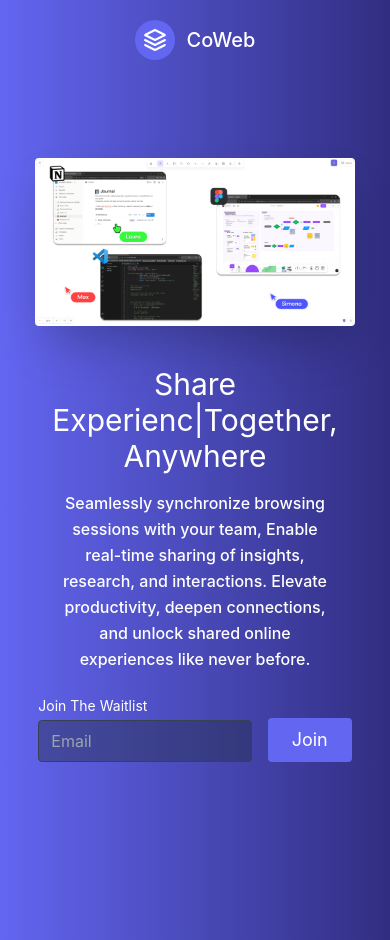
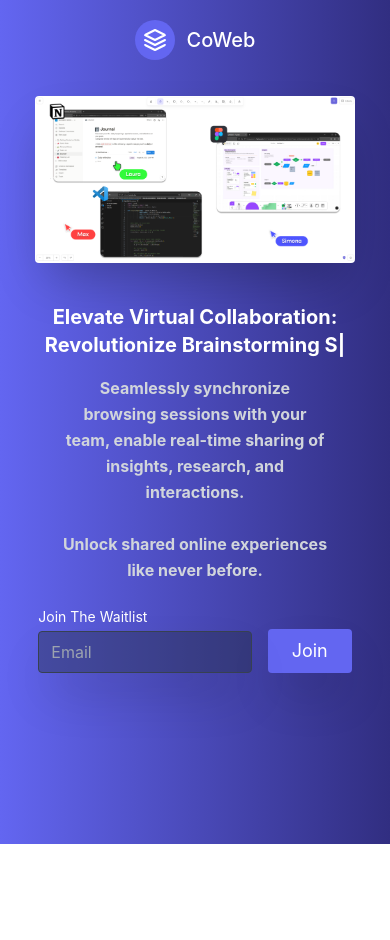
Before and after one commit to peps212/CoWeb, a Next.js app: page / in a window 390 px wide. After the commit the page ends 844 px from the top, so only its background shows below. Built offline with nearby package versions, Linux system fonts and the light colour scheme.

Commit message:
responsive design

```diff
--- a/pages/components/form.js
+++ b/pages/components/form.js
@@ -53,9 +53,9 @@
     <form onSubmit={handleFormSubmit} class="flex w-full justify-center items-end py-3" >
         <div class="relative mr-4 2xl:w-6/12 xl:w-7/12 lg:w-8/12 md:w-7/12 sm:w-7/12 mobile:w-8/12 text-left">
           <label for="hero-field" class="leading-7 text-sm text-white">Join The Waitlist</label>
-          <input type="email" value={emailInput} onChange={(e) => {setEmailInput(e.target.value)}} id="hero-field" placeholder="Email" name="hero-field" class="w-full bg-gray-800 rounded border bg-opacity-40 border-gray-700 focus:ring-2 focus:ring-indigo-900 focus:bg-transparent focus:border-indigo-500 text-base outline-none text-gray-100 py-1 px-3 leading-8 transition-colors duration-200 ease-in-out"/>
+          <input type="email" value={emailInput} onChange={(e) => {setEmailInput(e.target.value)}} id="hero-field" placeholder="Email" name="hero-field" class="w-full bg-gray-800 rounded border bg-opacity-40 border-gray-700 focus:ring-2 focus:ring-indigo-900 focus:bg-transparent shadow-2xl focus:border-indigo-500 text-base outline-none text-gray-100 py-1 px-3 leading-8 transition-colors duration-200 ease-in-out"/>
         </div>
-        <button disabled={buttonLoading} class="inline-flex text-white bg-indigo-500 border-0 py-2 px-6 focus:outline-none hover:bg-indigo-600 rounded text-lg">Join</button>
+        <button disabled={buttonLoading} class="inline-flex text-white bg-indigo-500 border-0 py-2 px-6 focus:outline-none hover:bg-indigo-600 rounded text-lg shadow-2xl">Join</button>
     </form>
     )
 }
--- a/pages/components/hero2.js
+++ b/pages/components/hero2.js
@@ -14,13 +14,14 @@
 
         const typed = new Typed(TypedElement.current, {
             strings: [
-                "Explore The Web",
-                "Share Experiences",
-                "Fuck",
+                "Team Meetings",
+                "Brainstorming Sessions",
+                "Client Onboardings",
+
             ],
             startDelay: 0,
             typeSpeed: 50,
-            backSpeed: 100,
+            backSpeed: 80,
             backDelay: 500,
             loop: true,
         });
@@ -33,13 +34,13 @@
 
 
     return (
-<section class="text-gray-400 bg-gradient-to-r from-indigo-500 to-indigo-900 body-font h-full">
+<section class=" bg-gradient-to-r from-indigo-500 to-indigo-900 body-font h-screen lg:h-full">
     <Header></Header>
-  <div class="container mx-auto flex flex-col justify-center items-center h-screen">
+  <div class="container mx-auto flex flex-col justify-center items-center">
     <Image class=" mb-10 object-cover object-center rounded shadow-2xl 2xl:w-8/12 xl:w-9/12 lg:w-11/12 md:w-1/1 sm:w-1/1  " alt="hero" src={pic}/>
     <div class="w-full 2xl:w-10/12 lg:w-9/12 md:w-11/12  flex flex-col mb-16 items-center text-center">
-      <h1 class="title-font sm:text-4xl text-3xl mb-4 font- text-white"> <span ref={TypedElement}></span>Together, Anywhere</h1>
-      <p class="mb-2 font-medium leading-relaxed text-white w-5/6"> Seamlessly synchronize browsing sessions with your team, Enable real-time sharing of insights, research, and interactions. Elevate productivity, deepen connections, and unlock shared online experiences like never before.</p>
+      <h1 class="title-font mobile:text-xl sm:text-4xl text-3xl mb-4 font-bold text-white">Elevate Virtual Collaboration: <br></br>Revolutionize <span ref={TypedElement}></span> </h1>
+      <p class="mb-2 font-bold leading-relaxed text-gray-300 w-5/6"> Seamlessly synchronize browsing sessions with your team, enable real-time sharing of insights, research, and interactions. <br></br> <br></br> Unlock shared online experiences like never before.</p>
       <Form></Form>
       <p class="text-sm mt-2 text-white mb-8 w-full"></p>
 
```
